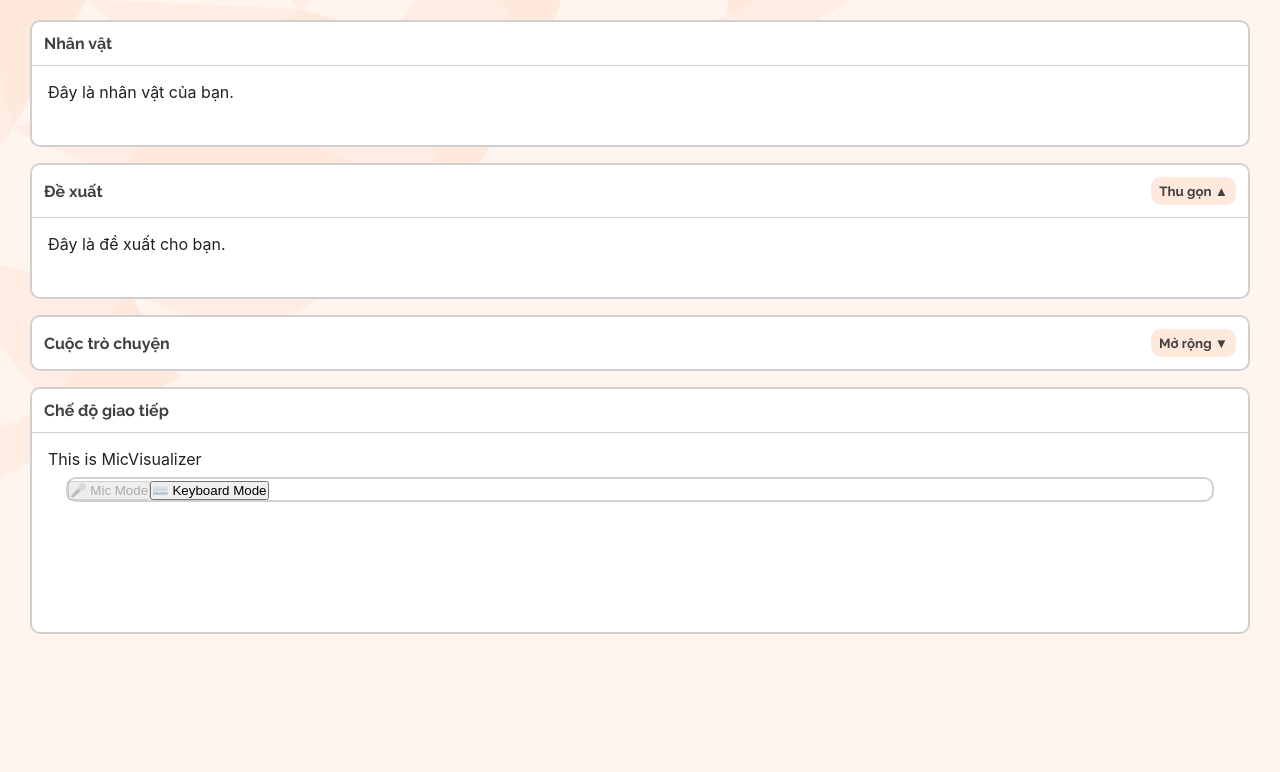
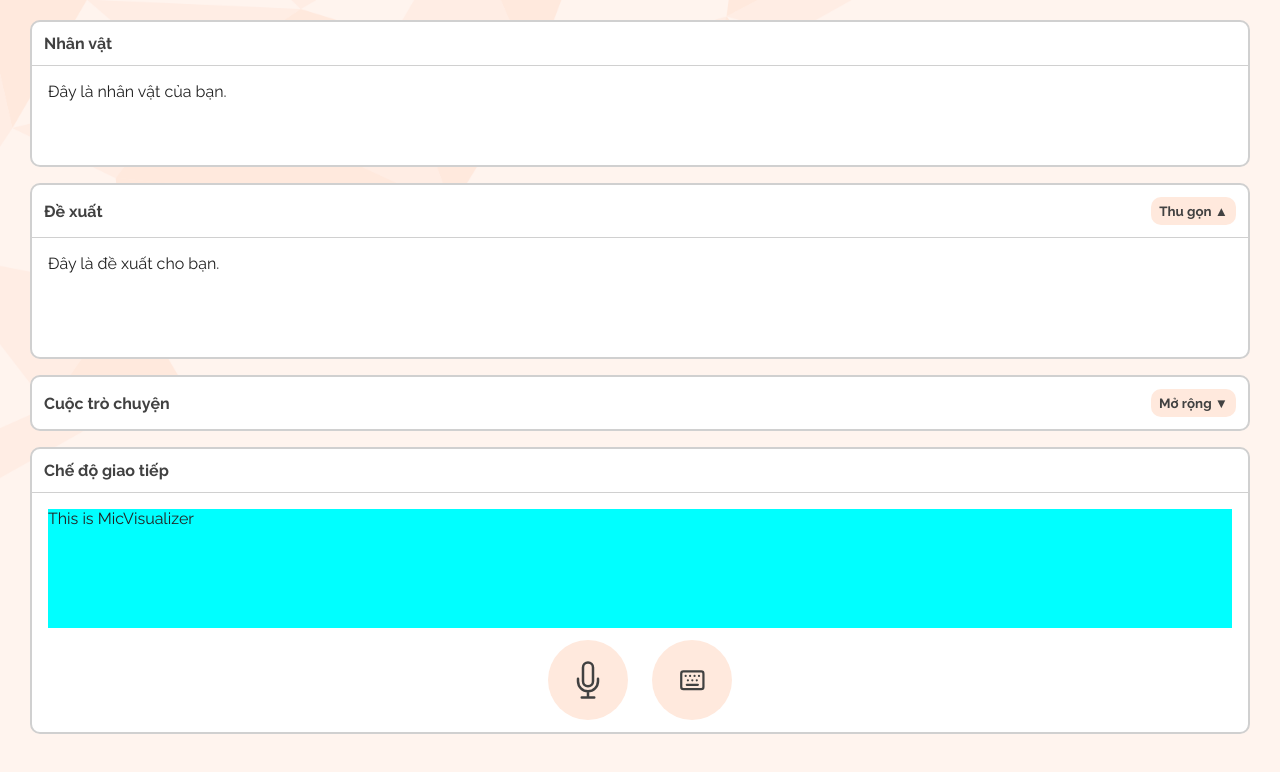
Before and after one commit to laserene/English-Pronunciation-Assessment-System, a React (Vite) app in the folder frontend/: page / in a window 1280 px wide. Shown: the top 772 px of the page. Built offline with nearby package versions, Linux system fonts and the light colour scheme.

Commit message:
feat(conversation screen): implement mode button UI

```diff
--- a/frontend/src/index.css
+++ b/frontend/src/index.css
@@ -3,6 +3,7 @@
   margin: 0;
   padding: 0;
   box-sizing: border-box;
+  font-family: "Raleway", sans-serif;
 }
 
 body {
--- a/frontend/src/pages/Conversation/InteractionPanel/CharacterPanel.tsx
+++ b/frontend/src/pages/Conversation/InteractionPanel/CharacterPanel.tsx
@@ -2,7 +2,7 @@ import { JSX } from "react";
 import "../index.css";
 
 export default function SuggestionPanel(): JSX.Element {
-  const expandedHeight = "80px";
+  const expandedHeight = "100px";
   return (
     <div className="interaction-block">
       <div className="interaction-block-title-wrapper">
--- a/frontend/src/pages/Conversation/InteractionPanel/InputModePanel.tsx
+++ b/frontend/src/pages/Conversation/InteractionPanel/InputModePanel.tsx
@@ -1,11 +1,11 @@
-import { JSX, use, useState } from "react";
+import { JSX, useState } from "react";
 import MicVisualizer from "./MicVisualizer.tsx";
 import TypingInput from "./TypingInput.tsx";
 import "../index.css";
 
 export default function InputModePanel(): JSX.Element {
-  const [inputMode, onModeChange] = useState<"voice" | "keyboard">("voice");
-  const expandedHeight = "200px";
+  const [inputMode, onModeChange] = useState<"voice" | "typing" | null>(null);
+  const expandedHeight = "240px";
   return (
     <div className="interaction-block">
       <div className="interaction-block-title-wrapper">
@@ -15,21 +15,49 @@ export default function InputModePanel(): JSX.Element {
         className="interaction-block-content expanded"
         style={{ "--expanded-height": expandedHeight } as React.CSSProperties}
       >
-        <div className="interaction-block-content-inner">
-          {inputMode === "voice" && <MicVisualizer />}
-          {inputMode === "keyboard" && <TypingInput />}
-          <div className="interaction-block">
+        <div id="input-mode-content" className="interaction-block-content-inner no-bottom-padding">
+          {(inputMode === "voice" || inputMode === null) && <MicVisualizer />}
+          {inputMode === "typing" && <TypingInput />}
+          <div className="mode-btn-panel">
             <button
-              onClick={() => onModeChange("voice")}
-              disabled={inputMode === "voice"}
+              className={`mode-btn ${inputMode === "voice" ? "active" : ""}`}
+              onClick={() => {
+                if (inputMode === "voice") onModeChange(null);
+                else onModeChange("voice");
+              }}
             >
-              🎤 Mic Mode
+              <svg
+                xmlns="http://www.w3.org/2000/svg"
+                fill="none"
+                viewBox="-12 -12 48 48"
+                strokeWidth={1.5}
+                stroke="currentColor"
+              >
+                <path
+                  strokeLinecap="round"
+                  strokeLinejoin="round"
+                  d="M12 18.75a6 6 0 0 0 6-6v-1.5m-6 7.5a6 6 0 0 1-6-6v-1.5m6 7.5v3.75m-3.75 0h7.5M12 15.75a3 3 0 0 1-3-3V4.5a3 3 0 1 1 6 0v8.25a3 3 0 0 1-3 3Z"
+                />
+              </svg>
             </button>
-            <button
-              onClick={() => onModeChange("keyboard")}
-              disabled={inputMode === "keyboard"}
-            >
-              ⌨️ Keyboard Mode
+            <button className="mode-btn" onClick={() => onModeChange("typing")}>
+              <svg
+                xmlns="http://www.w3.org/2000/svg"
+                width="2em"
+                height="2em"
+                viewBox="0 0 24 24"
+              >
+                <g
+                  fill="none"
+                  stroke="currentColor"
+                  stroke-linecap="round"
+                  stroke-linejoin="round"
+                  stroke-width="2"
+                >
+                  <path d="M10 8h.01M12 12h.01M14 8h.01M16 12h.01M18 8h.01M6 8h.01M7 16h10m-9-4h.01"></path>
+                  <rect width="20" height="16" x="2" y="4" rx="2"></rect>
+                </g>
+              </svg>
             </button>
           </div>
         </div>
--- a/frontend/src/pages/Conversation/InteractionPanel/InteractionPanel.tsx
+++ b/frontend/src/pages/Conversation/InteractionPanel/InteractionPanel.tsx
@@ -1,9 +1,9 @@
 import { JSX } from "react";
-import "../index.css";
 import CharacterPanel from "./CharacterPanel.tsx";
 import SuggestionPanel from "./SuggestionPanel.tsx";
 import ChatHistoryPanel from "./ChatHistoryPanel.tsx";
 import InputModePanel from "./InputModePanel.tsx";
+import "../index.css";
 
 export default function InteractionPanel(): JSX.Element {
   return (
--- a/frontend/src/pages/Conversation/InteractionPanel/MicVisualizer.tsx
+++ b/frontend/src/pages/Conversation/InteractionPanel/MicVisualizer.tsx
@@ -3,7 +3,7 @@ import "../index.css"
 
 export default function MicVisualizer(): JSX.Element {
     return (
-        <div>
+        <div className="mode-panel">
             This is MicVisualizer
         </div>
     )
--- a/frontend/src/pages/Conversation/InteractionPanel/SuggestionPanel.tsx
+++ b/frontend/src/pages/Conversation/InteractionPanel/SuggestionPanel.tsx
@@ -6,7 +6,7 @@ export default function SuggestionPanel(): JSX.Element {
   const toggleExpanded = () => {
     setIsExpanded(!isExpanded);
   };
-  const expandedHeight = "80px";
+  const expandedHeight = "120px";
   return (
     <div className="interaction-block">
       <div className="interaction-block-title-wrapper">
--- a/frontend/src/pages/Conversation/InteractionPanel/TypingInput.tsx
+++ b/frontend/src/pages/Conversation/InteractionPanel/TypingInput.tsx
@@ -3,7 +3,7 @@ import "../index.css"
 
 export default function TypingInput(): JSX.Element {
     return (
-        <div>
+        <div className="mode-panel">
             This is TypingInput
         </div>
     )
--- a/frontend/src/pages/Conversation/index.css
+++ b/frontend/src/pages/Conversation/index.css
@@ -1,5 +1,6 @@
 .interaction-panel {
   overflow-y: auto;
+  overflow-y: scroll;
   flex: 1;
 
   background-color: #f5f5f7;
@@ -26,7 +27,6 @@
 }
 
 .interaction-block-title-wrapper {
-  font-family: "Raleway", sans-serif;
   font-weight: 680;
   color: #414141;
   padding: 12px;
@@ -50,6 +50,7 @@
   border: none;
   border-radius: 10px;
   background-color: #ffe9dd;
+  cursor: pointer;
 }
 
 .interaction-block-content {
@@ -70,3 +71,53 @@
   padding: 16px;
   border-top: 1px solid #d0d0d0;
 }
+
+#input-mode-content {
+  display: flex;
+  flex-direction: column;
+  justify-content: flex-end;
+  height: 100%;
+}
+
+.no-bottom-padding {
+  padding-bottom: 0 !important;
+}
+
+.mode-panel {
+  flex: 1;
+  background-color: aqua;
+}
+
+.mode-btn-panel {
+  display: flex;
+  justify-content: center;
+  align-items: center;
+}
+
+.mode-btn {
+  width: 80px;
+  height: 80px;
+  border-radius: 50%;
+  border: none;
+  cursor: pointer;
+  display: flex;
+  align-items: center;
+  justify-content: center;
+  background-color: #ffe9dd;
+  margin: 12px;
+  color: #414141;
+  transition: all 0.1s ease;
+}
+
+.mode-btn:hover {
+  opacity: 0.8;
+}
+
+.mode-btn:active {
+  filter: brightness(0.8);
+}
+
+.active {
+  filter: brightness(0.8);
+  transform: scale(1.1);
+}
```
